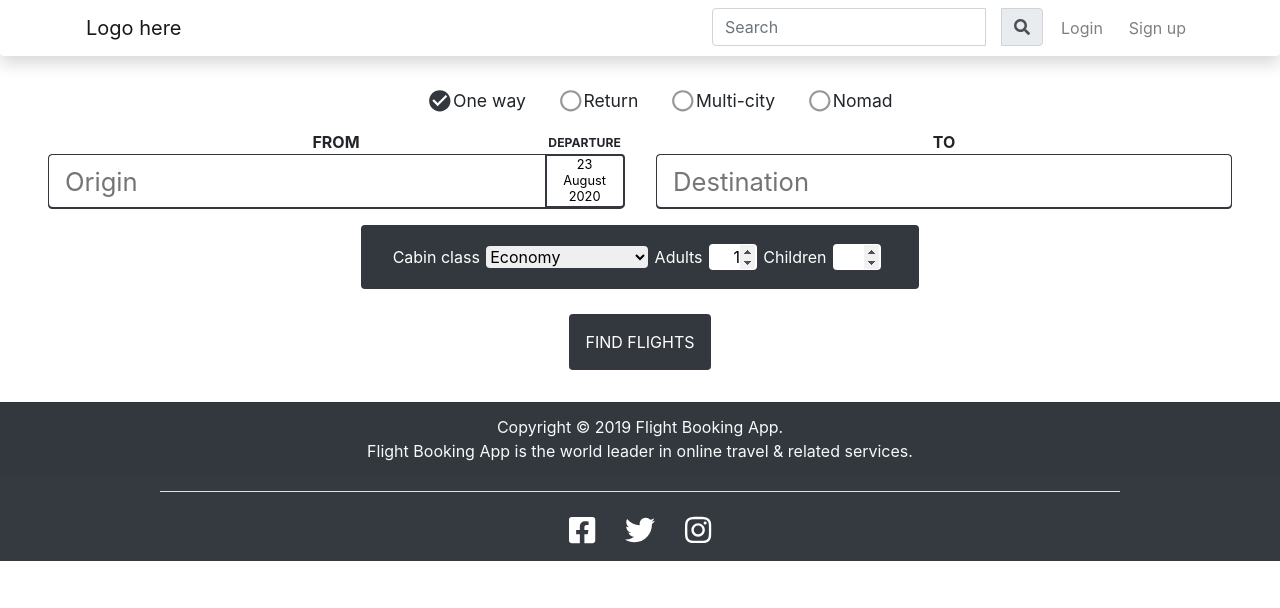
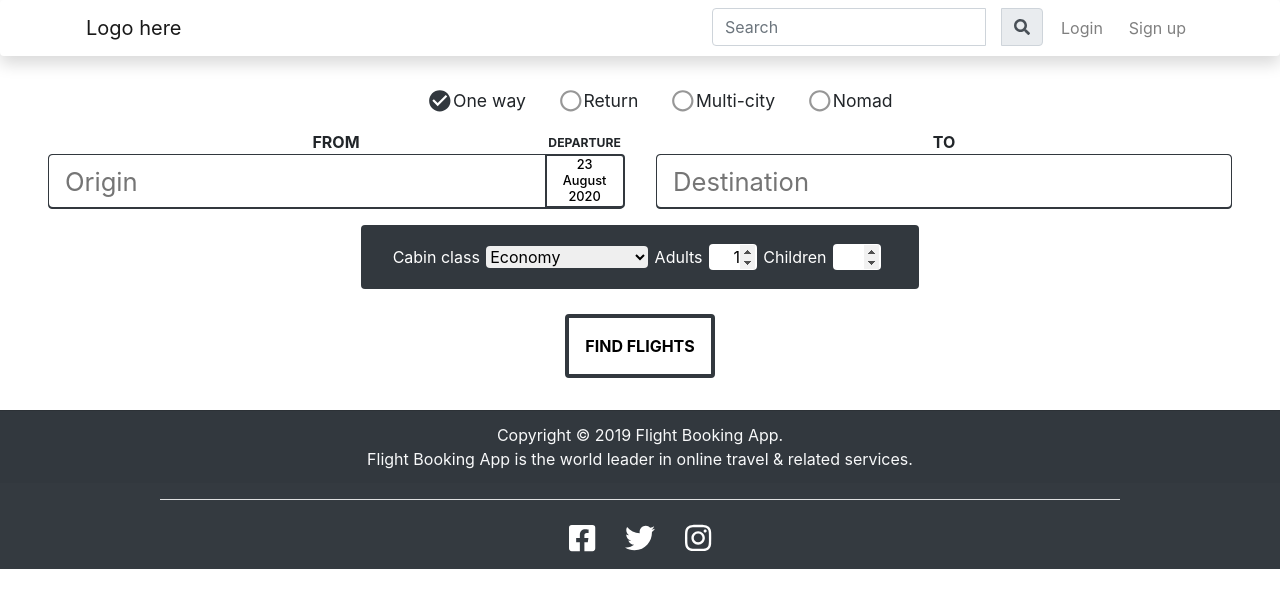
Before and after one commit to adirozaq8/flight-app, a React (Create React App) app in the folder client/: page / in a window 1280 px wide. Shown: the top 608 px of the page. Built offline with nearby package versions, Linux system fonts and the light colour scheme; no server answers.

Commit message:
AmForm css improvements

```diff
--- a/client/src/components/amadeus/AmForm.css
+++ b/client/src/components/amadeus/AmForm.css
@@ -1,24 +1,33 @@
 /*TODO consider 'react-transition-group' */
 
+/* AmForm color scheme */
+.AmForm--colors {
+  --dark: rgba(50, 56, 62, 1);
+  --light: rgba(255, 255, 255, 1);
+  --select: rgba(235, 234, 234, 1);
+  --disabled: rgba(151, 151, 151, 1);
+}
 /* react-datepicker component custom css */
 .react-datepicker__input-container button {
   border-radius: 0 4px 4px 0;
-  background: rgb(255, 255, 255);
+  background: var(--light);
   color: black;
-  border: 2px solid rgba(50, 56, 62);
+  border: 2px solid var(--dark);
   padding: 0 0.6rem;
   height: 3.36rem;
   width: 5rem;
   line-height: 1rem;
   font-size: 80%;
   outline: none;
+  font-weight: 500;
 }
 .react-datepicker__input-container button:focus,
 .react-datepicker__input-container button:active {
-  background: rgb(235, 234, 234);
   outline: none;
 }
-
+.react-datepicker__input-container button:hover {
+  background: var(--select);
+}
 /* AmForm component */
 .AmForm {
   user-select: none;
@@ -54,10 +63,10 @@
   height: 1.6rem !important;
 }
 .AmForm__icon {
-  color: rgb(151, 151, 151);
+  color: var(--disabled);
 }
 .AmForm__icon--active {
-  color: rgb(50, 56, 62);
+  color: var(--dark);
 }
 
 /* input city search */
@@ -94,8 +103,8 @@
 .AmForm__input-wrapper {
   width: 100%;
   height: 3.4rem;
-  border: 1px solid rgb(50, 56, 62);
-  background: rgb(50, 56, 62);
+  border: 1px solid var(--dark);
+  background: var(--dark);
   border-radius: 4px;
   position: relative;
   margin: 0;
@@ -149,7 +158,7 @@
 .AmForm__input-iata,
 .AmForm__input-airport,
 .AmForm__input-country {
-  color: white;
+  color: var(--light);
   font-size: 0.8rem;
   position: absolute;
 }
@@ -170,7 +179,6 @@
 .AmForm__suggestion-list {
   display: block;
   width: 100%;
-  background: lightblue;
   position: absolute;
   top: 4.8rem;
   margin: 0;
@@ -185,8 +193,8 @@
   display: flex;
   justify-content: center;
   align-items: center;
-  background: rgb(50, 56, 62);
-  color: white;
+  background: var(--dark);
+  color: var(--light);
   height: 3rem;
   padding: 2rem;
   border-radius: 4px;
@@ -211,15 +219,14 @@
 }
 #AmSubmit {
   border-radius: 4px;
-  color: white;
-  background: rgb(50, 56, 62);
-  border: none;
+  background: var(--light);
+  border: 4px solid var(--dark);
   padding: 1rem;
   text-transform: uppercase;
+  font-weight: bold;
 }
 #AmSubmit:hover {
-  color: white;
-  background: rgb(148, 153, 158);
+  background: var(--select);
 }
 /* media queries */
 
--- a/client/src/components/amadeus/AmForm.jsx
+++ b/client/src/components/amadeus/AmForm.jsx
@@ -144,7 +144,7 @@ class AmForm extends Component {
   }
   render() {
     return (
-      <div className="AmForm" id="AmForm">
+      <div className="AmForm AmForm--colors" id="AmForm">
         <div className="AmForm__input-group">
           {
             //TODO consider turning this list into a react component
```
